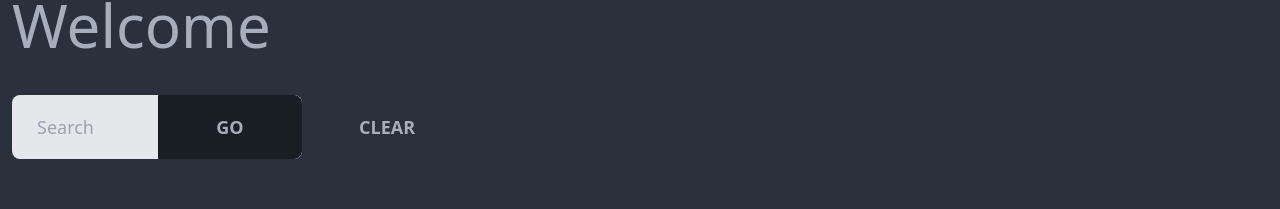
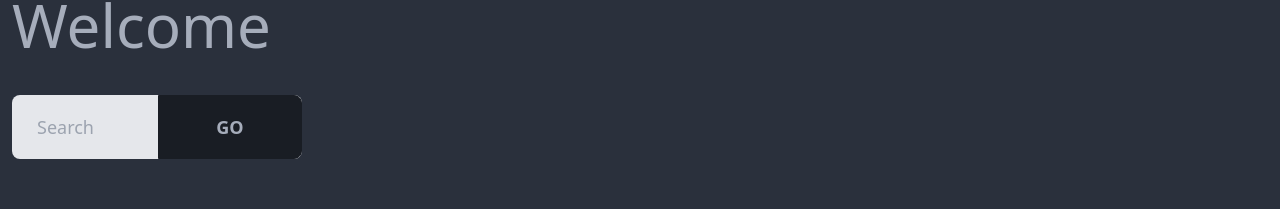
Before and after one commit to omristg/github-finder, a React (Create React App) app: page / in a window 1280 px wide. Shown: the part 244-453 px from the top of the page. Built offline with nearby package versions, Linux system fonts and the light colour scheme.

Commit message:
checking git ignore

```diff
--- a/src/cmps/users/UserSearch.jsx
+++ b/src/cmps/users/UserSearch.jsx
@@ -1,6 +1,9 @@
-import { useState } from "react"
+import { useContext, useState } from "react"
+import { GithubContext } from "../../context/github/GithubContext"
 
 export const UserSearch = () => {
+
+    const { users, searchUsers } = useContext(GithubContext)
 
     const [text, setText] = useState('')
 
@@ -12,7 +15,7 @@ export const UserSearch = () => {
         ev.preventDefault()
         if (!text) alert('Please enter something')
         else {
-            // TODO add the search val
+            searchUsers(text)
             setText('')
         }
     }
@@ -38,9 +41,11 @@ export const UserSearch = () => {
                 </div>
             </form>
             <div>
-                <button className="btn btn-ghost btn-lg">
-                    Clear
-                </button>
+                {users.length > 0 && (
+                    <button className="btn btn-ghost btn-lg">
+                        Clear
+                    </button>
+                )}
             </div>
         </div>
     )
--- a/src/context/github/GithubContext.js
+++ b/src/context/github/GithubContext.js
@@ -16,7 +16,9 @@ export const GithubProvier = ({ children }) => {
 
     const [state, dispatch] = useReducer(githubReducer, initialState)
 
-    const fetchUsers = async () => {
+    const searchUsers = async (searchVal) => {
+
+        const params = new URLSearchParams()
 
         dispatch({ type: 'SET_LOADING' })
 
@@ -38,7 +40,7 @@ export const GithubProvier = ({ children }) => {
         <GithubContext.Provider value={{
             users: state.users,
             isLoading: state.isLoading,
-            fetchUsers,
+            searchUsers,
         }}>
             {children}
         </GithubContext.Provider>
```
Also changed, not shown: 2 other files (tests, documents, lock files or other folders).
